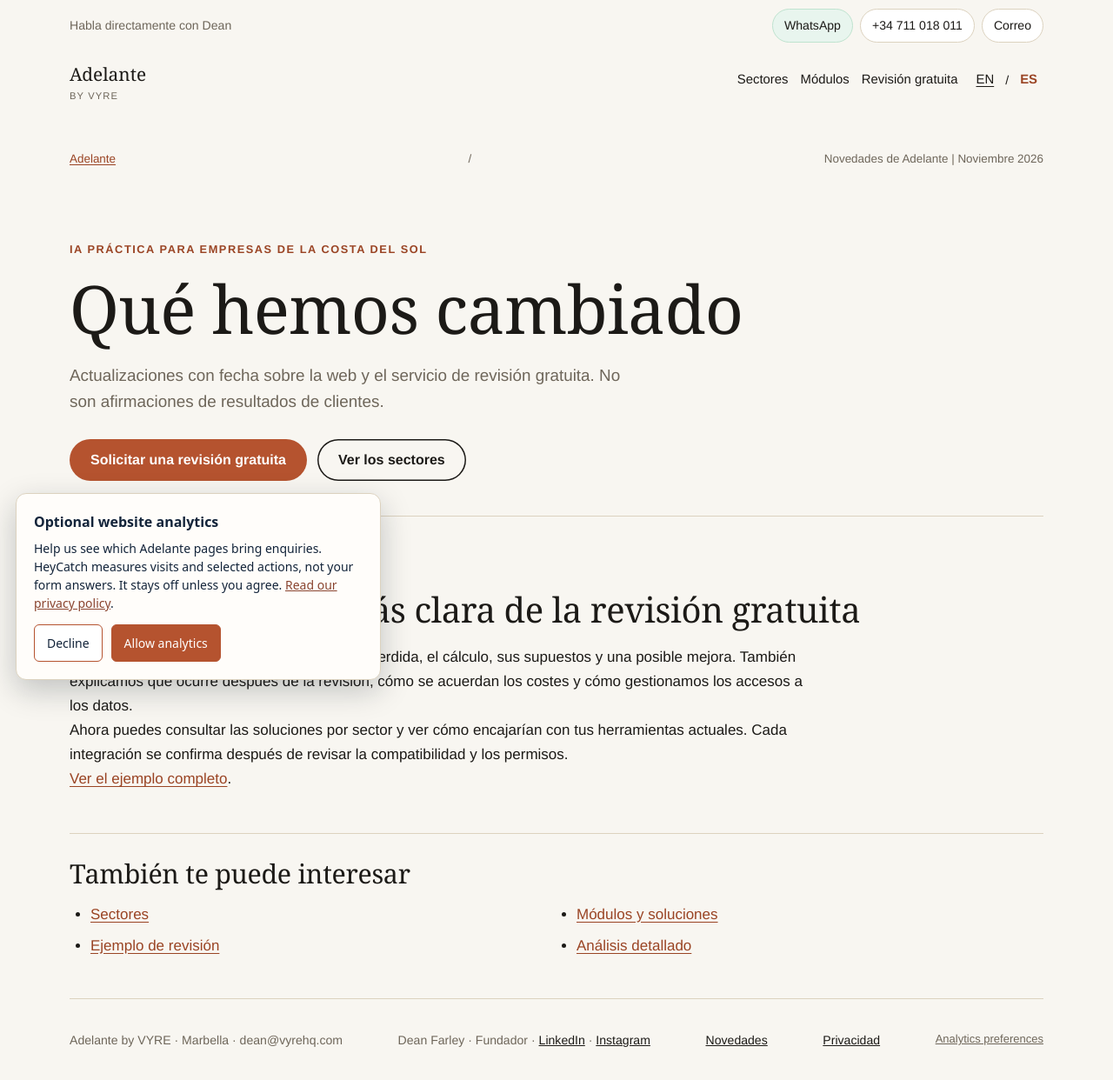
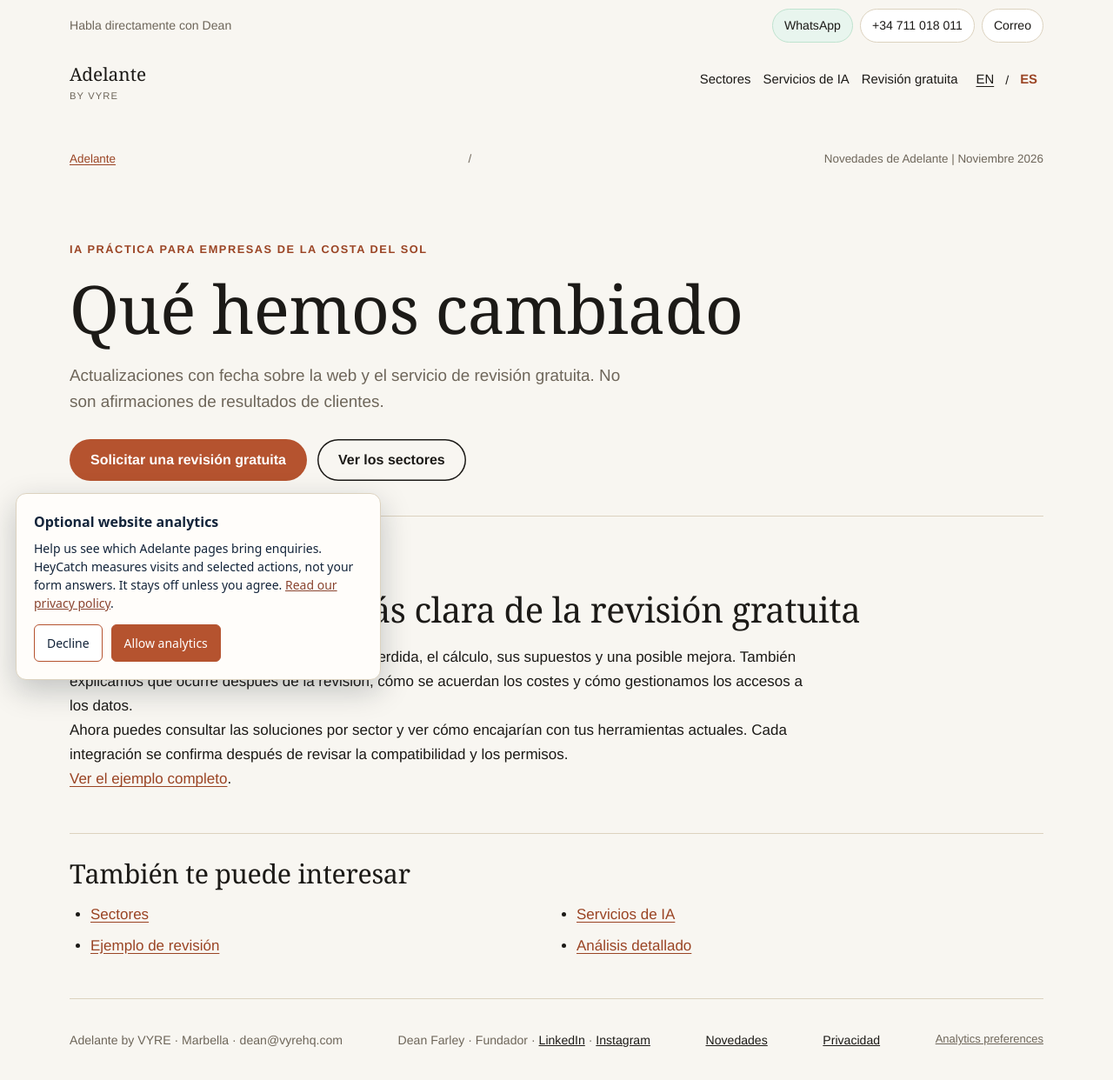
Before and after one commit to deanfarley84/vyre-site, a plain HTML site: page adelante/es/updates.html in a window 1280 px wide. Shown: the whole page at 87% size. Drawn offline with Linux system fonts and the light colour scheme.

Commit message:
Align Adelante sector navigation to managed AI services

```diff
--- a/adelante/es/updates.html
+++ b/adelante/es/updates.html
@@ -5,11 +5,11 @@
 <meta property="og:image" content="https://www.vyrehq.com/adelante/images/01-general-costa-del-sol.jpg">
 <link rel="stylesheet" href="../styles.css"></head>
 <body><div class="wrap"><div class="topbar"><span class="topbar-note">Habla directamente con Dean</span><div class="topbar-links"><a href="https://wa.me/34711018011" target="_blank" rel="noopener">WhatsApp</a><a href="tel:+34711018011">+34 711 018 011</a><a href="mailto:dean@vyrehq.com">Correo</a></div></div>
-<nav aria-label="Principal"><a class="brand" href="./"><span>Adelante<small>by VYRE</small></span></a><div class="nav-right"><a href="industries.html">Sectores</a><a href="modules.html">Módulos</a><a href="./#get-report">Revisión gratuita</a><span class="language-switch"><a href="https://www.vyrehq.com/adelante/updates.html" lang="en">EN</a> / <a href="updates.html" lang="es" aria-current="true">ES</a></span></div></nav>
+<nav aria-label="Principal"><a class="brand" href="./"><span>Adelante<small>by VYRE</small></span></a><div class="nav-right"><a href="industries.html">Sectores</a><a href="modules.html">Servicios de IA</a><a href="./#get-report">Revisión gratuita</a><span class="language-switch"><a href="https://www.vyrehq.com/adelante/updates.html" lang="en">EN</a> / <a href="updates.html" lang="es" aria-current="true">ES</a></span></div></nav>
 <nav class="seo-breadcrumb" aria-label="Ruta"><a href="./">Adelante</a> / <span aria-current="page">Novedades de Adelante | Noviembre 2026</span></nav>
 <main><header class="hero" style="grid-template-columns:1fr;padding:40px 0"><div><p class="eyebrow">IA práctica para empresas de la Costa del Sol</p><h1>Qué hemos cambiado</h1><p class="lead">Actualizaciones con fecha sobre la web y el servicio de revisión gratuita. No son afirmaciones de resultados de clientes.</p><div class="actions"><a class="btn" href="./#get-report">Solicitar una revisión gratuita</a><a class="btn ghost" href="industries.html">Ver los sectores</a></div></div></header>
 <section class="audit-block"><time datetime="2026-11-09">9 de noviembre de 2026</time><h2>Una explicación más clara de la revisión gratuita</h2><p>Hemos añadido un ejemplo con una consulta perdida, el cálculo, sus supuestos y una posible mejora. También explicamos qué ocurre después de la revisión, cómo se acuerdan los costes y cómo gestionamos los accesos a los datos.</p><p>Ahora puedes consultar las soluciones por sector y ver cómo encajarían con tus herramientas actuales. Cada integración se confirma después de revisar la compatibilidad y los permisos.</p><a href="sample-review.html">Ver el ejemplo completo</a>.</section>
 
-<aside class="seo-related" aria-label="Contenido relacionado"><h2>También te puede interesar</h2><ul><li><a href="industries.html">Sectores</a></li><li><a href="modules.html">Módulos y soluciones</a></li><li><a href="sample-review.html">Ejemplo de revisión</a></li><li><a href="deep-dive.html">Análisis detallado</a></li></ul></aside>
+<aside class="seo-related" aria-label="Contenido relacionado"><h2>También te puede interesar</h2><ul><li><a href="industries.html">Sectores</a></li><li><a href="modules.html">Servicios de IA</a></li><li><a href="sample-review.html">Ejemplo de revisión</a></li><li><a href="deep-dive.html">Análisis detallado</a></li></ul></aside>
 </main><footer><span>Adelante by VYRE · Marbella · dean@vyrehq.com</span><span>Dean Farley · Fundador · <a href="https://www.linkedin.com/in/df2024/" target="_blank" rel="noopener">LinkedIn</a> · <a href="https://www.instagram.com/adelantebyvyremarbella/" target="_blank" rel="noopener">Instagram</a></span><a href="updates.html">Novedades</a><a href="/privacy.html">Privacidad</a></footer>
 </div><script src="app.js"></script><script defer src="../heycatch-analytics.js?v=20261109"></script></body></html>
```
